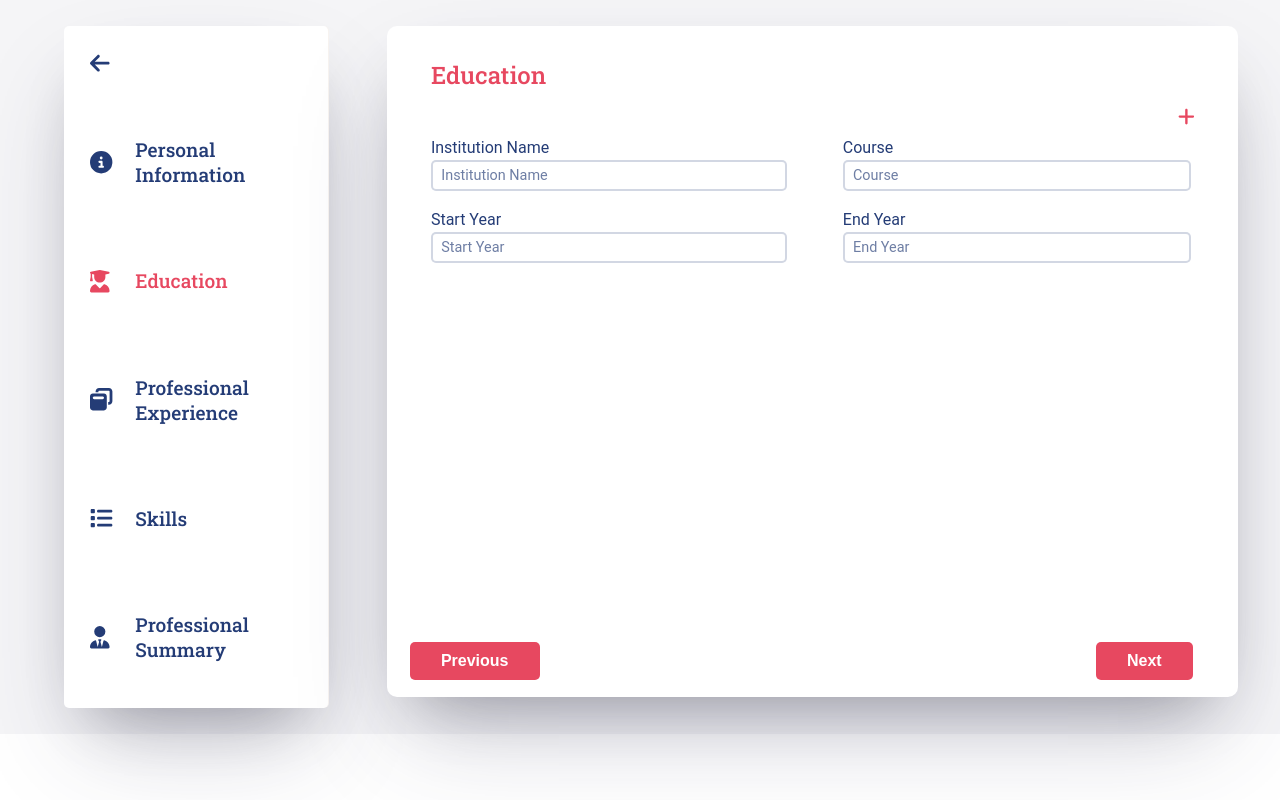
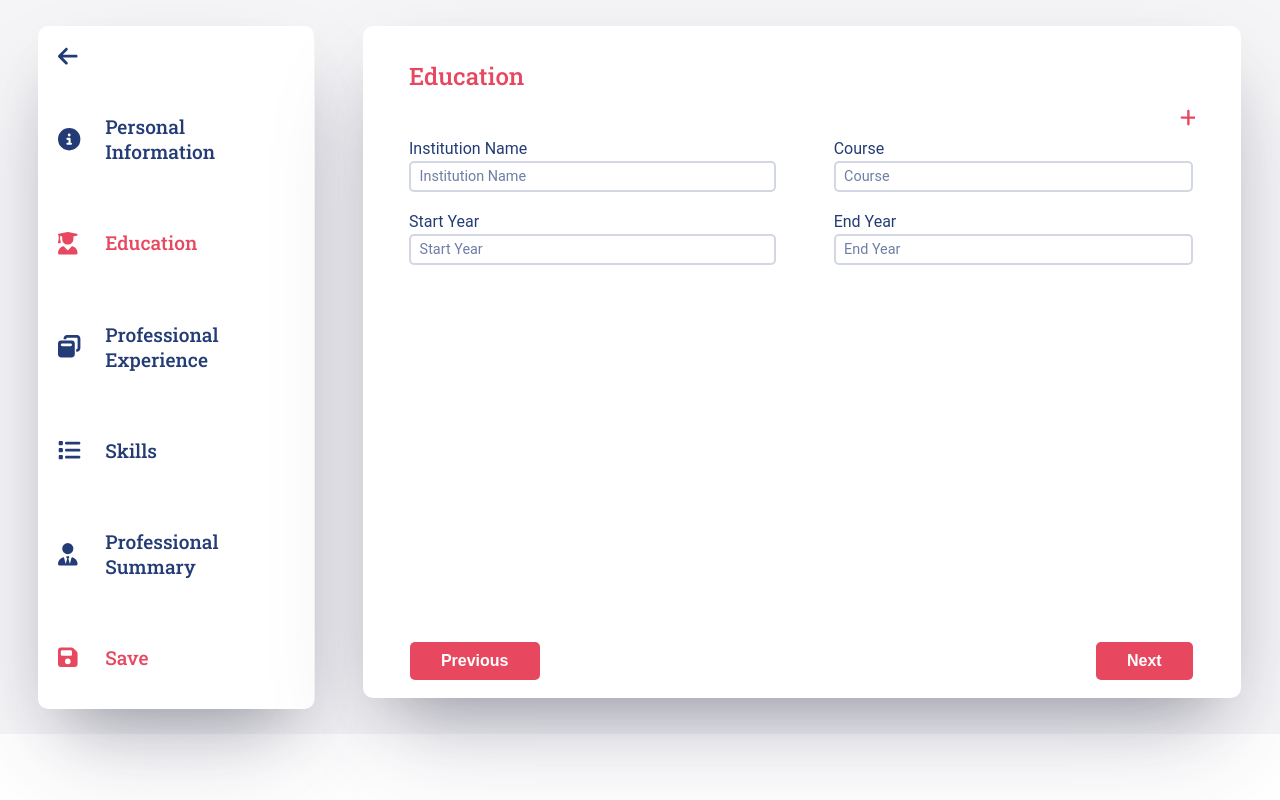
Before and after one commit to soumya1103/Resume-Builder, a React (Create React App) app: page /education in a window 1280 px wide. Built offline with nearby package versions, Linux system fonts and the light colour scheme.

Commit message:
Education page redux added

```diff
--- a/src/Components/Hoc/ResumeHoc.css
+++ b/src/Components/Hoc/ResumeHoc.css
@@ -1,7 +1,7 @@
 .hoc-container {
   display: grid;
-  grid-template-columns: 23% 77%;
-  grid-column-gap: 5%;
-  padding: 2% 5%;
+  grid-template-columns: 23% 76%;
+  grid-column-gap: 4%;
+  padding: 2% 3%;
   background-color: #f5f5f7;
 }
--- a/src/Components/Sidebar/Sidebar.css
+++ b/src/Components/Sidebar/Sidebar.css
@@ -1,9 +1,8 @@
 .sidebar-container {
   background-color: #fff;
-  border-radius: 5px;
+  border-radius: 10px;
   box-shadow: rgba(50, 50, 93, 0.25) 0px 50px 100px -20px, rgba(0, 0, 0, 0.3) 0px 30px 60px -30px;
-
-  padding: 2% 5% 2% 10%;
+  padding: 2% 7%;
   height: 84vh;
   border-right: 0.5px solid #a4755116;
   display: grid;
@@ -64,3 +63,17 @@
   color: #e74860;
   transition: all 0.3s;
 }
+
+.save-btn {
+  color: #e74860;
+  font-size: 1.4rem;
+}
+
+.sidebar-save-heading {
+  color: #e74860;
+  font-family: "Roboto Slab", serif;
+  font-optical-sizing: auto;
+  font-weight: 500;
+  font-style: normal;
+  font-size: 1.2rem;
+}
--- a/src/Components/Sidebar/Sidebar.jsx
+++ b/src/Components/Sidebar/Sidebar.jsx
@@ -2,7 +2,7 @@ import React from "react";
 import { Link, useLocation } from "react-router-dom";
 import "./Sidebar.css";
 import { FontAwesomeIcon } from "@fortawesome/react-fontawesome";
-import { faCircleInfo, faUserGraduate, faUserTie, faWindowRestore, faList, faArrowLeft } from "@fortawesome/free-solid-svg-icons";
+import { faCircleInfo, faUserGraduate, faUserTie, faWindowRestore, faList, faArrowLeft, faFloppyDisk } from "@fortawesome/free-solid-svg-icons";
 
 function Sidebar() {
   const location = useLocation();
@@ -44,6 +44,12 @@ function Sidebar() {
           <h3 className="sidebar-heading">Professional Summary</h3>
         </Link>
       </button>
+      <button className="sidebar">
+        <Link to="" className={`sidebar-link ${location.pathname === "/professionalSummary" ? "active" : ""}`}>
+          <FontAwesomeIcon icon={faFloppyDisk} className="save-btn" />
+          <h3 className="sidebar-save-heading">Save</h3>
+        </Link>
+      </button>
     </div>
   );
 }
--- a/src/Pages/CreateResume/Education.jsx
+++ b/src/Pages/CreateResume/Education.jsx
@@ -1,26 +1,72 @@
-import React, { useState } from "react";
+import React, { useState, useEffect } from "react";
 import ResumeHoc from "../../Components/Hoc/ResumeHoc";
 import { useNavigate } from "react-router-dom";
 import Input from "../../Components/Input/Input";
 import Button from "../../Components/Button/Button";
 import { FontAwesomeIcon } from "@fortawesome/react-fontawesome";
 import { faPlus, faTrash } from "@fortawesome/free-solid-svg-icons";
+import { EDUCATION } from "../../Redux/ResumeReducer/ResumeTypes";
+import { useDispatch, useSelector } from "react-redux";
 
 function Education() {
+  const dispatch = useDispatch();
+  const navigate = useNavigate();
+
+  const savedEducationData = useSelector((state) => state.resume.profileData.education);
+
   const [educationFields, setEducationFields] = useState([{ institutionName: "", course: "", startDate: "", endDate: "", collapsed: false }]);
 
-  const navigate = useNavigate();
+  useEffect(() => {
+    if (savedEducationData && savedEducationData.length > 0) {
+      const formattedFields = savedEducationData.map((edu) => {
+        const [startDate, endDate] = edu.duration.split(" - ");
+        return {
+          institutionName: edu.collegeName,
+          course: edu.course,
+          startDate: startDate.trim(),
+          endDate: endDate.trim(),
+          collapsed: false,
+        };
+      });
+      setEducationFields(formattedFields);
+    }
+  }, [savedEducationData]);
 
   const handlePrevClick = () => {
     navigate("/personalInfo");
   };
 
   const handleNextClick = () => {
+    const currentFormData = {
+      collegeName: educationFields[0].institutionName,
+      course: educationFields[0].course,
+      duration: `${educationFields[0].startDate} - ${educationFields[0].endDate}`,
+    };
+
+    const isCurrentFormDataEmpty =
+      !currentFormData.collegeName && !currentFormData.course && (!educationFields[0].startDate || !educationFields[0].endDate);
+
+    const tableData = educationFields.slice(1).map((field) => ({
+      collegeName: field.institutionName,
+      course: field.course,
+      duration: `${field.startDate} - ${field.endDate}`,
+    }));
+
+    const allEducationData = isCurrentFormDataEmpty ? tableData : [currentFormData, ...tableData];
+
+    if (allEducationData.length > 0) {
+      dispatch({
+        type: EDUCATION,
+        payload: allEducationData,
+      });
+    }
+
     navigate("/professionalExperience");
   };
 
   const handlePlusClick = () => {
     const updatedFields = educationFields.map((field, index) => (index === 0 ? { ...field, collapsed: true } : field));
+
     setEducationFields([{ institutionName: "", course: "", startDate: "", endDate: "", collapsed: false }, ...updatedFields]);
   };
 
@@ -85,21 +131,34 @@ function Education() {
           )}
         </div>
 
-        {educationFields.slice(1).map((field, index) => (
-          <div key={index + 1} className="resume-entry">
-            <div className="resume-form-header">
-              <Input
-                label="Institution Name"
-                name={`institutionName-${index + 1}`}
-                type="text"
-                className="resume-form-input-field"
-                value={field.institutionName}
-                onChange={(e) => handleFieldChange(index + 1, "institutionName", e.target.value)}
-              />
-              <FontAwesomeIcon icon={faTrash} className="resume-delete-icon" onClick={() => handleDeleteClick(index + 1)} />
-            </div>
+        {educationFields.length > 1 && (
+          <div className="education-table-container">
+            <table className="education-table">
+              <thead>
+                <tr>
+                  <th>Institution Name</th>
+                  <th>Course</th>
+                  <th>Start Year</th>
+                  <th>End Year</th>
+                  <th>Action</th>
+                </tr>
+              </thead>
+              <tbody>
+                {educationFields.slice(1).map((field, index) => (
+                  <tr key={index + 1}>
+                    <td>{field.institutionName}</td>
+                    <td>{field.course}</td>
+                    <td>{field.startDate}</td>
+                    <td>{field.endDate}</td>
+                    <td>
+                      <FontAwesomeIcon icon={faTrash} className="resume-delete-icon" onClick={() => handleDeleteClick(index + 1)} />
+                    </td>
+                  </tr>
+                ))}
+              </tbody>
+            </table>
           </div>
-        ))}
+        )}
       </div>
 
       <div className="resume-form-btn">
--- /dev/null
+++ b/src/Redux/ResumeReducer/ResumeAction.js
@@ -0,0 +1,21 @@
+import { EDUCATION, PERSONAL_INFO } from "./ResumeTypes";
+
+export const savePersonalInfo = (personalInfo) => {
+  return {
+    type: PERSONAL_INFO,
+    payload: personalInfo,
+  };
+};
+
+export const saveEducation = (personalInfo) => {
+  return {
+    type: EDUCATION,
+    payload: personalInfo,
+  };
+};
+
+// export const logoutUser = () => {
+//   return {
+//     type: LOGOUT,
+//   };
+// };
--- a/src/Redux/ResumeReducer/ResumeReducer.js
+++ b/src/Redux/ResumeReducer/ResumeReducer.js
@@ -1,25 +1,41 @@
-// import { LOGIN, LOGOUT } from "./AuthenticationTypes";
+import { EDUCATION, PERSONAL_INFO } from "./ResumeTypes";
 
-// const initialState = {
-//   userId: "",
-//   userName: "",
-//   userCredential: "",
-//   password: "",
-//   role: "",
-//   token: "",
-// };
+const initialState = {
+  contactNo: "",
+  objective: "",
+  profileData: {
+    professionalSummary: [],
+    certificates: [],
+    technicalSkills: {
+      technology: [],
+      programming: [],
+      tools: [],
+    },
+    professionalExperience: [],
+    education: [],
+  },
+};
 
-// const authReducer = (state = initialState, action) => {
-//   switch (action.type) {
-//     case LOGIN:
-//       return action.payload;
+const resumeReducer = (state = initialState, action) => {
+  switch (action.type) {
+    case PERSONAL_INFO:
+      return {
+        ...state,
+        ...action.payload,
+      };
 
-//     case LOGOUT:
-//       return initialState;
+    case EDUCATION:
+      return {
+        ...state,
+        profileData: {
+          ...state.profileData,
+          education: action.payload,
+        },
+      };
 
-//     default:
-//       return state;
-//   }
-// };
+    default:
+      return state;
+  }
+};
 
-// export default authReducer;
+export default resumeReducer;
--- /dev/null
+++ b/src/Redux/ResumeReducer/ResumeTypes.js
@@ -0,0 +1,5 @@
+export const PERSONAL_INFO = "PERSONAL_INFO";
+export const EDUCATION = "EDUCATION";
+export const PROFESSIONAL_EXPERIENCE = "PROFESSIONAL_EXPERIENCE";
+export const SKILLS = "SKILLS";
+export const PROFESSIONAL_SUMMARY = "PROFESSIONAL_SUMMARY";
```
